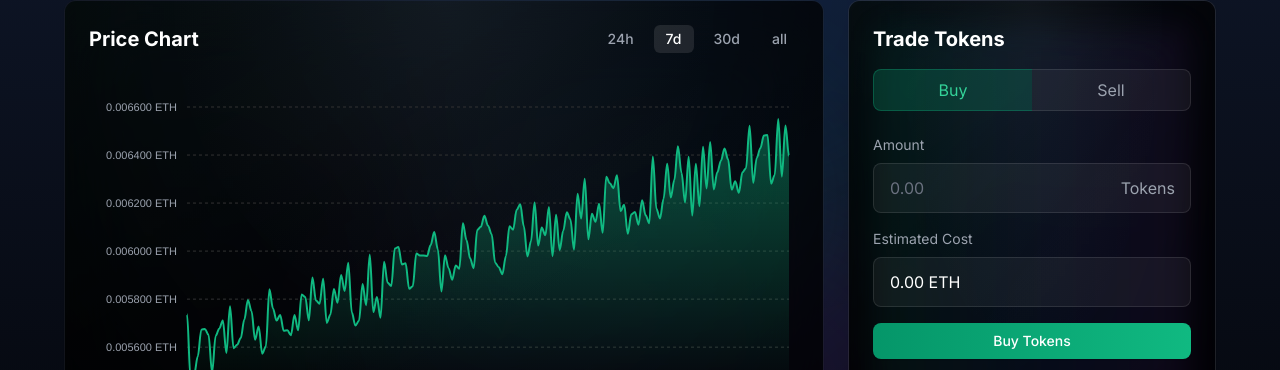
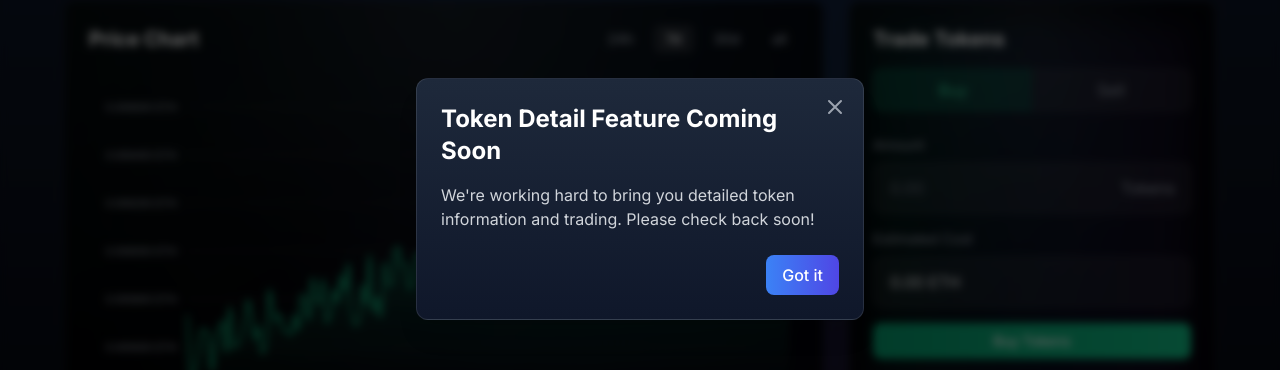
Before and after one commit to apeoverflow/densofi, a Next.js app in the folder frontend/: page /tokens/1 in a window 1280 px wide. Shown: the part 201-571 px from the top of the page. Built offline with nearby package versions, Linux system fonts and the light colour scheme; what @worldcoin/minikit-js, wagmi would draw is missing.

Commit message:
add coming soon modals to the site

```diff
--- a/frontend/app/client-page.tsx
+++ b/frontend/app/client-page.tsx
@@ -5,19 +5,13 @@ import Link from "next/link";
 import Image from "next/image";
 import { Button } from "@/components/ui/button";
 import { GlassCard } from "@/components/ui/GlassCard";
-import { MiniKit } from '@worldcoin/minikit-js'
-
-
-const sendHapticFeedbackCommand = () =>
-	MiniKit.commands.sendHapticFeedback({
-		hapticsType: 'impact',
-		style: 'light',
-	})
-
+import { ComingSoonModal } from '@/components/ui/ComingSoonModal';
 
 export default function ClientPage() {
   // Client-side only flag
   const [isClient, setIsClient] = useState(false);
+  // Modal state
+  const [isTokenModalOpen, setIsTokenModalOpen] = useState(false);
 
   // Mock token data
   const mockTokens = [
@@ -27,10 +21,6 @@ export default function ClientPage() {
   ];
 
   useEffect(() => {
-    console.log(MiniKit.isInstalled)
-    if (MiniKit.isInstalled) {
-      sendHapticFeedbackCommand();
-    }
     setIsClient(true);
   }, []);
 
@@ -66,15 +56,18 @@ export default function ClientPage() {
                           Get Started
                         </Button>
                       </Link>
-                      <Link href="/tokens">
-                        <Button size="lg" variant="outline" className="border-white/20 hover:bg-white/10">
-                          View Launched Tokens
-                        </Button>
-                      </Link>
+                      <Button
+                        size="lg"
+                        variant="outline"
+                        className="border-white/20 hover:bg-white/10"
+                        onClick={() => setIsTokenModalOpen(true)}
+                      >
+                        View Launched Tokens
+                      </Button>
                     </div>
                   </div>
                   <div className="flex justify-center">
-                    <div className="relative w-[400px] h-[500px] md:w-[400px] md:h-[500px] animate-float">
+                    <div className="relative w-[400px] h-[500px] md:w-[400px] md:h-[500px]">
                       <Image
                         src="/dino.png"
                         alt="Dino mascot"
@@ -108,7 +101,7 @@ export default function ClientPage() {
                     <GlassCard className="p-8 hover:translate-y-[-5px] transition-all duration-300">
                       <div className="h-16 w-16 rounded-2xl bg-gradient-to-br from-blue-500 to-indigo-600 mb-6 flex items-center justify-center">
                         <svg xmlns="http://www.w3.org/2000/svg" className="h-8 w-8 text-white" fill="none" viewBox="0 0 24 24" stroke="currentColor">
-                          <path strokeLinecap="round" strokeLinejoin="round" strokeWidth={2} d="M13 10V3L4 14h7v7l9-11h-7z" />
+                          <path strokeLinecap="round" strokeLinejoin="round" strokeWidth={2} d="M4 5a1 1 0 011-1h14a1 1 0 011 1v2a1 1 0 01-1 1H5a1 1 0 01-1-1V5zM4 13a1 1 0 011-1h6a1 1 0 011 1v6a1 1 0 01-1 1H5a1 1 0 01-1-1v-6zM16 13a1 1 0 011-1h2a1 1 0 011 1v6a1 1 0 01-1 1h-2a1 1 0 01-1-1v-6z" />
                         </svg>
                       </div>
                       <h3 className="text-xl font-semibold mb-4">Fractional Ownership</h3>
@@ -117,7 +110,7 @@ export default function ClientPage() {
                     <GlassCard className="p-8 hover:translate-y-[-5px] transition-all duration-300">
                       <div className="h-16 w-16 rounded-2xl bg-gradient-to-br from-teal-500 to-emerald-600 mb-6 flex items-center justify-center">
                         <svg xmlns="http://www.w3.org/2000/svg" className="h-8 w-8 text-white" fill="none" viewBox="0 0 24 24" stroke="currentColor">
-                          <path strokeLinecap="round" strokeLinejoin="round" strokeWidth={2} d="M9 5H7a2 2 0 00-2 2v12a2 2 0 002 2h10a2 2 0 002-2V7a2 2 0 00-2-2h-2M9 5a2 2 0 002 2h2a2 2 0 002-2M9 5a2 2 0 012-2h2a2 2 0 012 2" />
+                          <path strokeLinecap="round" strokeLinejoin="round" strokeWidth={2} d="M12 8c-1.657 0-3 .895-3 2s1.343 2 3 2 3 .895 3 2-1.343 2-3 2m0-8c1.11 0 2.08.402 2.599 1M12 8V7m0 1v8m0 0v1m0-1c-1.11 0-2.08-.402-2.599-1M21 12a9 9 0 11-18 0 9 9 0 0118 0z" />
                         </svg>
                       </div>
                       <h3 className="text-xl font-semibold mb-4">Liquidity Pools</h3>
@@ -126,7 +119,7 @@ export default function ClientPage() {
                     <GlassCard className="p-8 hover:translate-y-[-5px] transition-all duration-300">
                       <div className="h-16 w-16 rounded-2xl bg-gradient-to-br from-purple-500 to-pink-600 mb-6 flex items-center justify-center">
                         <svg xmlns="http://www.w3.org/2000/svg" className="h-8 w-8 text-white" fill="none" viewBox="0 0 24 24" stroke="currentColor">
-                          <path strokeLinecap="round" strokeLinejoin="round" strokeWidth={2} d="M21 12a9 9 0 01-9 9m9-9a9 9 0 00-9-9m9 9H3m9 9a9 9 0 01-9-9m9 9c1.657 0 3-4.03 3-9s-1.343-9-3-9m0 18c-1.657 0-3-4.03-3-9s1.343-9 3-9m-9 9a9 9 0 019-9" />
+                          <path strokeLinecap="round" strokeLinejoin="round" strokeWidth={2} d="M3.055 11H5a2 2 0 012 2v1a2 2 0 002 2 2 2 0 012 2v2.945M8 3.935V5.5A2.5 2.5 0 0010.5 8h.5a2 2 0 012 2 2 2 0 104 0 2 2 0 012-2h1.064M15 20.488V18a2 2 0 012-2h3.064M21 12a9 9 0 11-18 0 9 9 0 0118 0z" />
                         </svg>
                       </div>
                       <h3 className="text-xl font-semibold mb-4">Subdomain Utility</h3>
@@ -141,11 +134,13 @@ export default function ClientPage() {
                 <div className="container mx-auto px-4">
                   <div className="flex justify-between items-center mb-12">
                     <h2 className="text-3xl md:text-4xl font-bold text-white">Featured Tokens</h2>
-                    <Link href="/tokens">
-                      <Button variant="outline" className="border-white/20">
-                        View All Tokens
-                      </Button>
-                    </Link>
+                    <Button
+                      variant="outline"
+                      className="border-white/20"
+                      onClick={() => setIsTokenModalOpen(true)}
+                    >
+                      View All Tokens
+                    </Button>
                   </div>
                   <div className="grid md:grid-cols-3 gap-6">
                     {mockTokens.map((token) => (
@@ -173,6 +168,14 @@ export default function ClientPage() {
                     ))}
                   </div>
                 </div>
+
+                {/* Coming Soon Modal */}
+                <ComingSoonModal
+                  isOpen={isTokenModalOpen}
+                  onClose={() => setIsTokenModalOpen(false)}
+                  title="Token Feature Coming Soon"
+                  description="We're working hard to bring you the token functionality. It will be available soon!"
+                />
               </section>
             </main>
           </div>
--- a/frontend/app/tokens/[id]/client-page.tsx
+++ b/frontend/app/tokens/[id]/client-page.tsx
@@ -6,6 +6,7 @@ import dynamic from 'next/dynamic';
 import { GlassCard } from "@/components/ui/GlassCard";
 import { Button } from "@/components/ui/button";
 import { IconArrowDown, IconArrowUp, IconTrendingUp } from '@tabler/icons-react';
+import { ComingSoonModal } from "@/components/ui/ComingSoonModal";
 
 // Dynamically import ApexCharts to avoid SSR issues
 const Chart = dynamic(() => import('react-apexcharts'), { ssr: false });
@@ -16,6 +17,8 @@ export function TokenPageClient({ id }: { id: string }) {
   const [activeTab, setActiveTab] = useState<'buy' | 'sell'>('buy');
   const [amount, setAmount] = useState('');
   const [timeframe, setTimeframe] = useState<'24h' | '7d' | '30d' | 'all'>('7d');
+  // Modal state
+  const [isComingSoonModalOpen, setIsComingSoonModalOpen] = useState(true);
 
   // Mock token data
   const tokenData = {
@@ -378,6 +381,14 @@ export function TokenPageClient({ id }: { id: string }) {
           </div>
         </div>
       </main>
+
+      {/* Coming Soon Modal */}
+      <ComingSoonModal
+        isOpen={isComingSoonModalOpen}
+        onClose={() => setIsComingSoonModalOpen(false)}
+        title="Token Detail Feature Coming Soon"
+        description="We're working hard to bring you detailed token information and trading. Please check back soon!"
+      />
     </div>
   );
 }
--- a/frontend/app/tokens/[id]/subdomains/client-page.tsx
+++ b/frontend/app/tokens/[id]/subdomains/client-page.tsx
@@ -5,11 +5,14 @@ import Link from 'next/link';
 import { GlassCard } from "@/components/ui/GlassCard";
 import { Button } from "@/components/ui/button";
 import { IconArrowLeft } from '@tabler/icons-react';
+import { ComingSoonModal } from "@/components/ui/ComingSoonModal";
 
 export function TokenSubdomainsClient({ id }: { id: string }) {
   const [isClient, setIsClient] = useState(false);
   const [subdomainName, setSubdomainName] = useState('');
   const [stakingAmount, setStakingAmount] = useState('');
+  // Modal state
+  const [isComingSoonModalOpen, setIsComingSoonModalOpen] = useState(true);
 
   // Mock user token balance
   const userTokenBalance = 250;
@@ -186,6 +189,14 @@ export function TokenSubdomainsClient({ id }: { id: string }) {
           </GlassCard>
         </div>
       </main>
+
+      {/* Coming Soon Modal */}
+      <ComingSoonModal
+        isOpen={isComingSoonModalOpen}
+        onClose={() => setIsComingSoonModalOpen(false)}
+        title="Subdomain Registration Coming Soon"
+        description="We're working hard to bring you subdomain registration functionality. Please check back soon!"
+      />
     </div>
   );
 }
--- a/frontend/app/tokens/client-page.tsx
+++ b/frontend/app/tokens/client-page.tsx
@@ -3,10 +3,13 @@
 import { useEffect, useState } from 'react';
 import Link from "next/link";
 import { GlassCard } from "@/components/ui/GlassCard";
+import { ComingSoonModal } from "@/components/ui/ComingSoonModal";
 
 export function TokensClient() {
   // Client-side only flag
   const [isClient, setIsClient] = useState(false);
+  // Modal state
+  const [isComingSoonModalOpen, setIsComingSoonModalOpen] = useState(true);
 
   useEffect(() => {
     setIsClient(true);
@@ -65,6 +68,14 @@ export function TokensClient() {
                 </div>
               </div>
             </main>
+
+            {/* Coming Soon Modal */}
+            <ComingSoonModal
+              isOpen={isComingSoonModalOpen}
+              onClose={() => setIsComingSoonModalOpen(false)}
+              title="Tokens Feature Coming Soon"
+              description="We're working hard to bring you the token marketplace functionality. Please check back soon!"
+            />
           </div>
   );
 }
--- /dev/null
+++ b/frontend/components/ui/ComingSoonModal.tsx
@@ -0,0 +1,54 @@
+'use client';
+
+import { useState } from 'react';
+
+interface ComingSoonModalProps {
+  isOpen: boolean;
+  onClose: () => void;
+  title?: string;
+  description?: string;
+}
+
+export function ComingSoonModal({
+  isOpen,
+  onClose,
+  title = "Coming Soon",
+  description = "This feature is currently under development and will be available soon."
+}: ComingSoonModalProps) {
+  if (!isOpen) return null;
+
+  return (
+    <div className="fixed inset-0 z-50 flex items-center justify-center">
+      {/* Backdrop */}
+      <div
+        className="absolute inset-0 bg-black/60 backdrop-blur-sm"
+        onClick={onClose}
+      />
+
+      {/* Modal */}
+      <div className="relative bg-gradient-to-b from-slate-800 to-slate-900 rounded-xl border border-white/10 p-6 shadow-xl max-w-md mx-4 w-full z-10">
+        <button
+          onClick={onClose}
+          className="absolute right-4 top-4 text-gray-400 hover:text-white"
+          aria-label="Close"
+        >
+          <svg xmlns="http://www.w3.org/2000/svg" className="h-6 w-6" fill="none" viewBox="0 0 24 24" stroke="currentColor">
+            <path strokeLinecap="round" strokeLinejoin="round" strokeWidth={2} d="M6 18L18 6M6 6l12 12" />
+          </svg>
+        </button>
+
+        <h2 className="text-2xl font-bold text-white mb-4">{title}</h2>
+        <p className="text-gray-300 mb-6">{description}</p>
+
+        <div className="flex justify-end">
+          <button
+            onClick={onClose}
+            className="px-4 py-2 bg-gradient-to-r from-blue-500 to-indigo-600 rounded-lg text-white font-medium hover:brightness-110 transition-all"
+          >
+            Got it
+          </button>
+        </div>
+      </div>
+    </div>
+  );
+}
```
